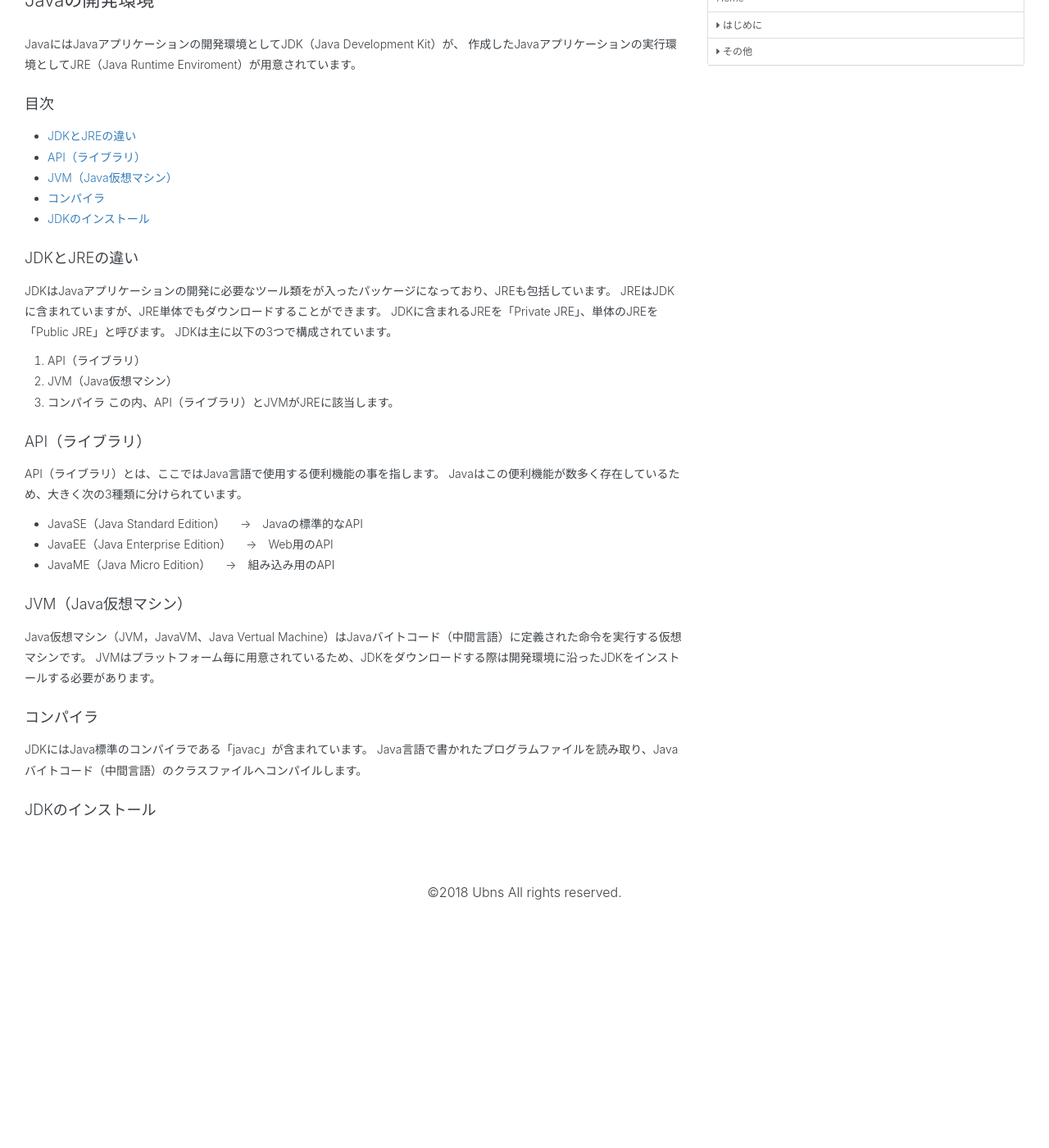
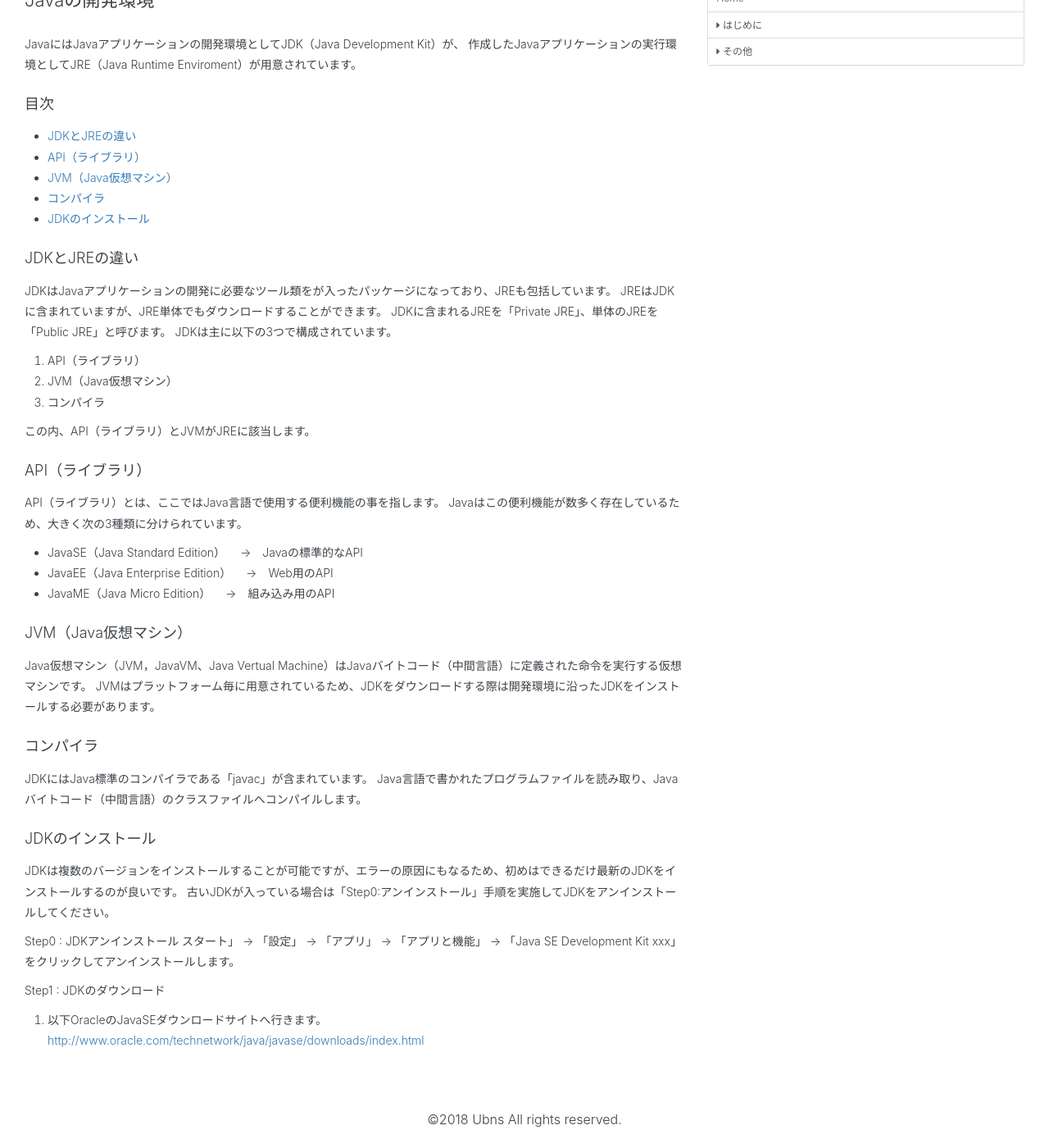
Before and after one commit to modulesjp/JavaTraining, a Jekyll site: the page built from docs/introductions/1.0.2.java-dev-env.md, in a window 1280 px wide and 1400 px high, scrolled down 149 px. Shown: the whole window at 82% size. Built offline with Jekyll 4.4.1, drawn with Linux system fonts in a browser that asks for light colours; nearby versions of some CDN libraries; our own code applies the rules of GitHub Pages for plain Markdown files; before the commit the page ends 1272 px from its top, so only the background shows below that.

Commit message:
2018.03.29

```diff
--- a/docs/introductions/1.0.2.java-dev-env.md
+++ b/docs/introductions/1.0.2.java-dev-env.md
@@ -17,6 +17,7 @@
 1. API（ライブラリ）
 2. JVM（Java仮想マシン）
 3. コンパイラ
+
 この内、API（ライブラリ）とJVMがJREに該当します。
 
 ### <a name="sec2"></a>API（ライブラリ）
@@ -38,3 +39,14 @@
 Java言語で書かれたプログラムファイルを読み取り、Javaバイトコード（中間言語）のクラスファイルへコンパイルします。
 
 ### <a name="sec5"></a>JDKのインストール
+JDKは複数のバージョンをインストールすることが可能ですが、エラーの原因にもなるため、初めはできるだけ最新のJDKをインストールするのが良いです。
+古いJDKが入っている場合は「Step0:アンインストール」手順を実施してJDKをアンインストールしてください。
+
+Step0 : JDKアンインストール
+スタート」 → 「設定」 → 「アプリ」 → 「アプリと機能」 → 「Java SE Development Kit xxx」をクリックしてアンインストールします。
+
+Step1 : JDKのダウンロード
+1. 以下OracleのJavaSEダウンロードサイトへ行きます。
+<a href="http://www.oracle.com/technetwork/java/javase/downloads/index.html">
+http://www.oracle.com/technetwork/java/javase/downloads/index.html
+</a>
```
